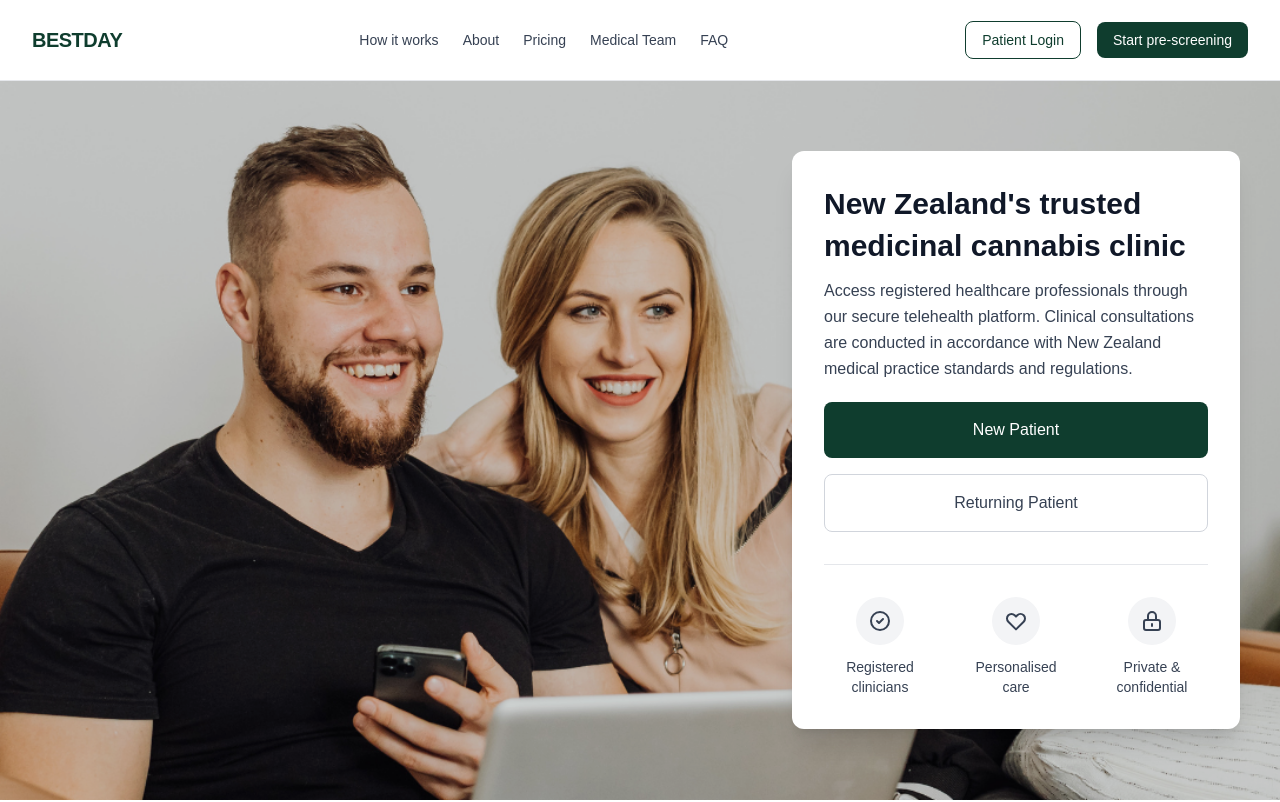
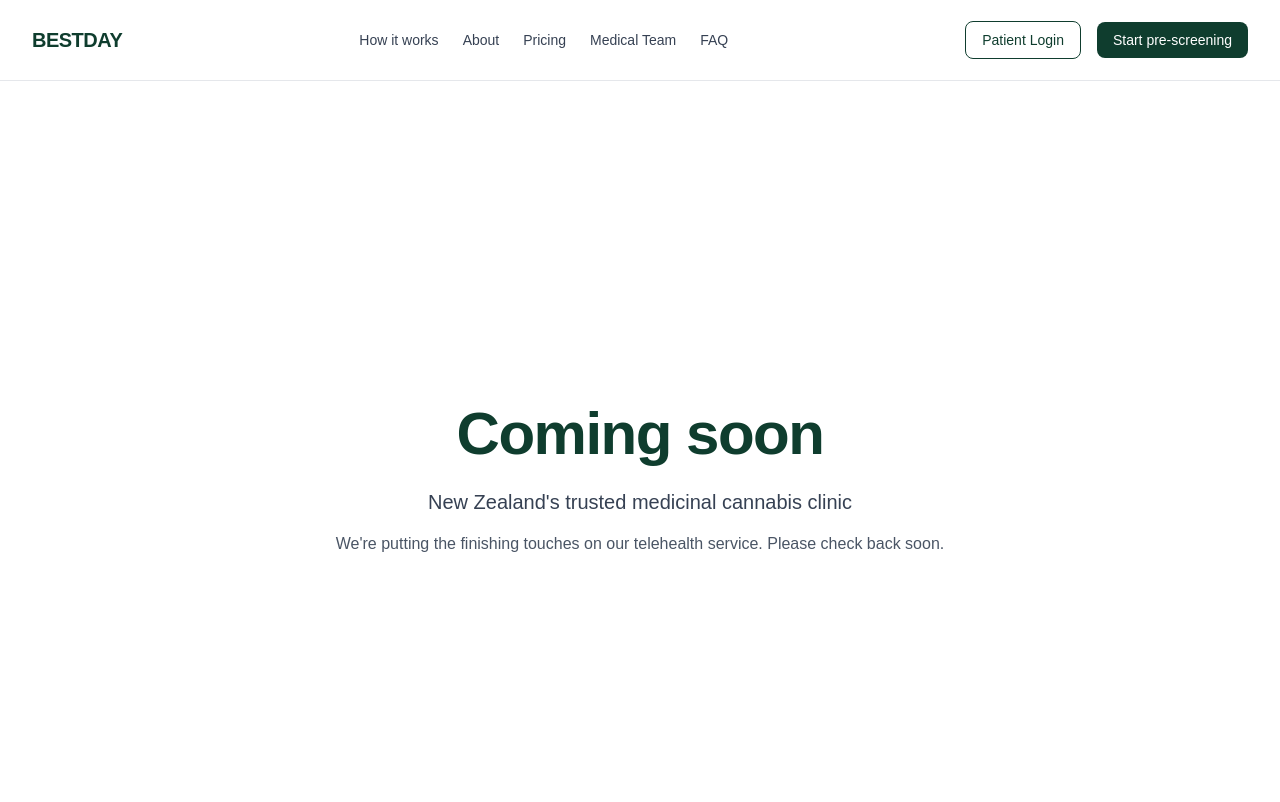
Before and after one commit to marktulloch/bestday, a Next.js app: page / in a window 1280 px wide. Shown: the top 802 px of the page. Built offline with nearby package versions, Linux system fonts and the light colour scheme.

Commit message:
Set homepage to coming soon
Replaced HomePage component with a static coming soon message.

```diff
--- a/app/page.tsx
+++ b/app/page.tsx
@@ -1,5 +1,18 @@
-import HomePage from "./home/page";
-
 export default function Home() {
-  return <HomePage />;
+  return (
+    <main className="min-h-screen flex items-center justify-center bg-white px-6">
+      <div className="max-w-2xl text-center">
+        <h1 className="text-4xl md:text-6xl font-extrabold text-[#0F3D2E] tracking-tight">
+          Coming soon
+        </h1>
+        <p className="mt-6 text-lg md:text-xl text-gray-700">
+          New Zealand&apos;s trusted medicinal cannabis clinic
+        </p>
+        <p className="mt-4 text-base text-gray-600">
+          We&apos;re putting the finishing touches on our telehealth service.
+          Please check back soon.
+        </p>
+      </div>
+    </main>
+  );
 }
```
